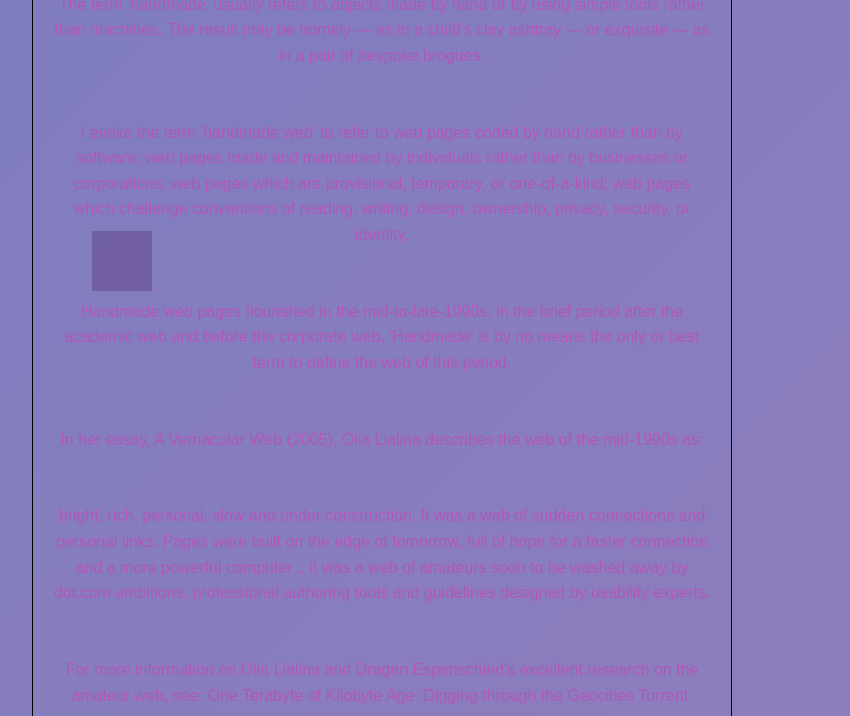
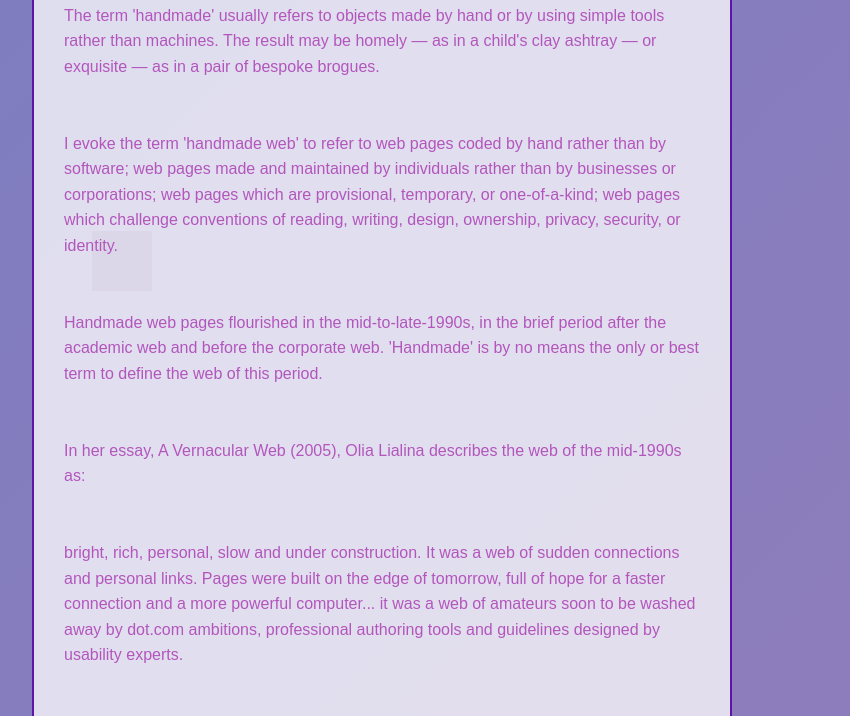
Before and after one commit to mikufan010-hash/timetraveler, a plain HTML site: page 2000s/index.html in a window 1280 px wide. Shown: the part 169-885 px from the top of the page, without its empty margins (8-858 px from the left). Drawn offline with Linux system fonts and the light colour scheme.

Commit message:
Update 2000s.css

```diff
--- a/assets/css/2000s.css
+++ b/assets/css/2000s.css
@@ -1,16 +1,9 @@
-/* Add styles to all elements */
+
 * {
-	margin: 0; /* remove default margin from all elements */
-	padding: 0; /* remove default padding from all elements */
-	box-sizing: border-box; /* fix width calculation, more info here: https://developer.mozilla.org/en-US/docs/Web/CSS/Reference/Properties/box-sizing */
+	margin: 0;
+	padding: 0;
+	box-sizing: border-box;
 }
-
-/* Write your CSS below (feel free to change the styles already here) */
-body {
-	font-family: monospace;
-	background-color: rgb(0, 0, 0);
-}
-
 
 body {
 	background: linear-gradient(135deg, #7d7dc0, #c07db0);
@@ -20,22 +13,21 @@ body {
 	line-height: 1.6;
 }
 
-
 h1 {
 	font-size: 40px;
 	letter-spacing: 2px;
-
 	padding-bottom: 10px;
+	text-align: center;
 }
-
 
 .container {
 	width: 700px;
-    border: 1px solid black;
-    padding: 20px;
+	background-color: rgba(255, 255, 255, 0.75);
+	border: 2px solid rgb(94, 21, 167);
+	padding: 30px;
 	position: relative;
+	text-align: left;
 }
-
 
 .badge {
 	position: absolute;
@@ -46,7 +38,6 @@ h1 {
 	padding: 10px;
 	font-size: 12px;
 }
-
 
 a {
 	color: black;
@@ -63,17 +54,15 @@ a:active {
 	color: white;
 }
 
-
 @keyframes blink {
-    0% { opacity: 1; }
-    50% { opacity: 0; }
+	0%   { opacity: 1; }
+	50%  { opacity: 0; }
 	100% { opacity: 1; }
 }
 
 .blinking {
 	animation: blink 1s infinite;
 }
-
 
 .button {
 	display: inline-block;
@@ -91,14 +80,6 @@ a:active {
 .button:active {
 	transform: scale(0.95);
 }
-/* 文本居中 */
-.container {
-  text-align: center;
-}
-
-h1 {
-  text-align: center;
-}
 
 @keyframes color-flash {
 	0%   { color: rgb(179, 86, 188); }
```
Lines whose indentation alone changed are shown as unchanged.
